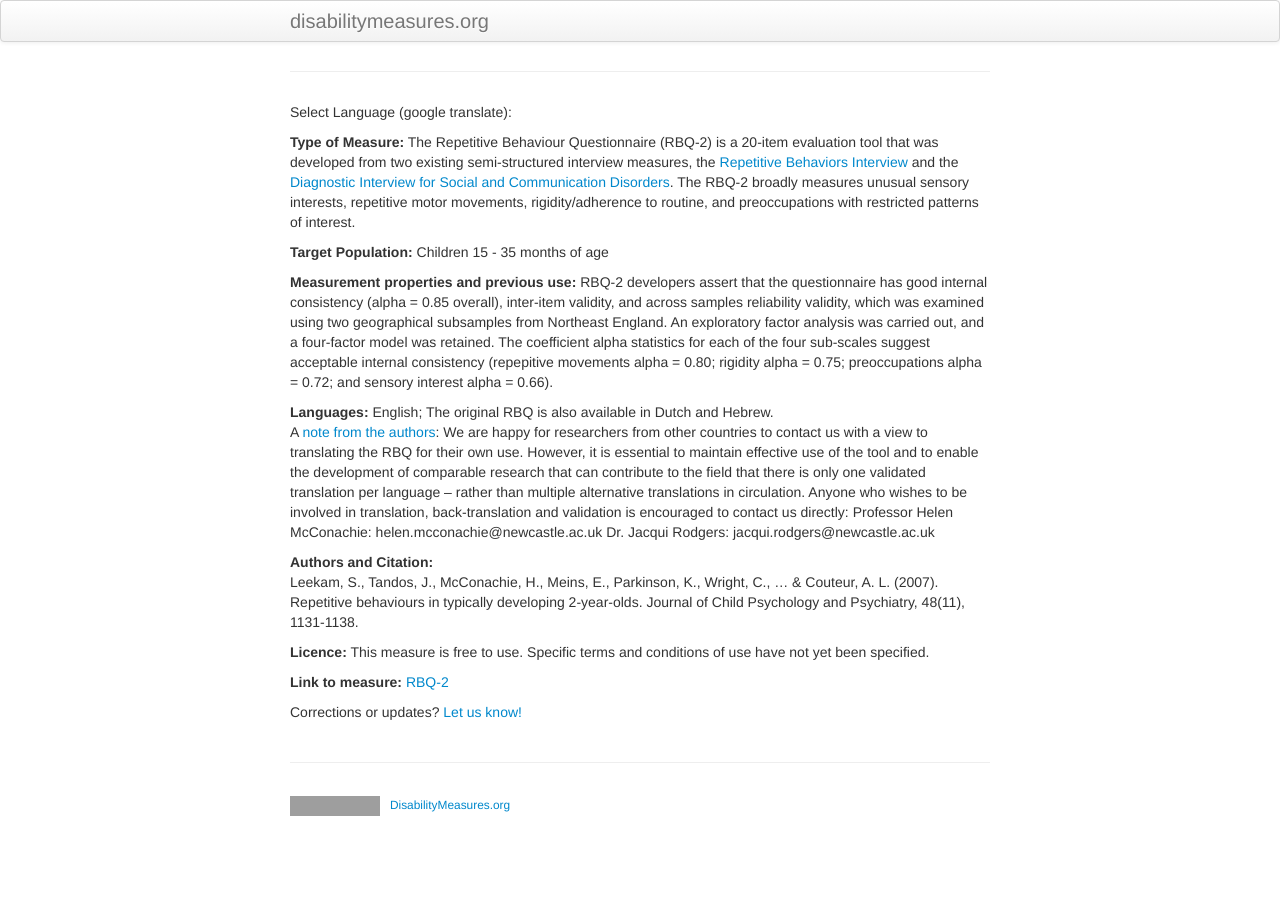
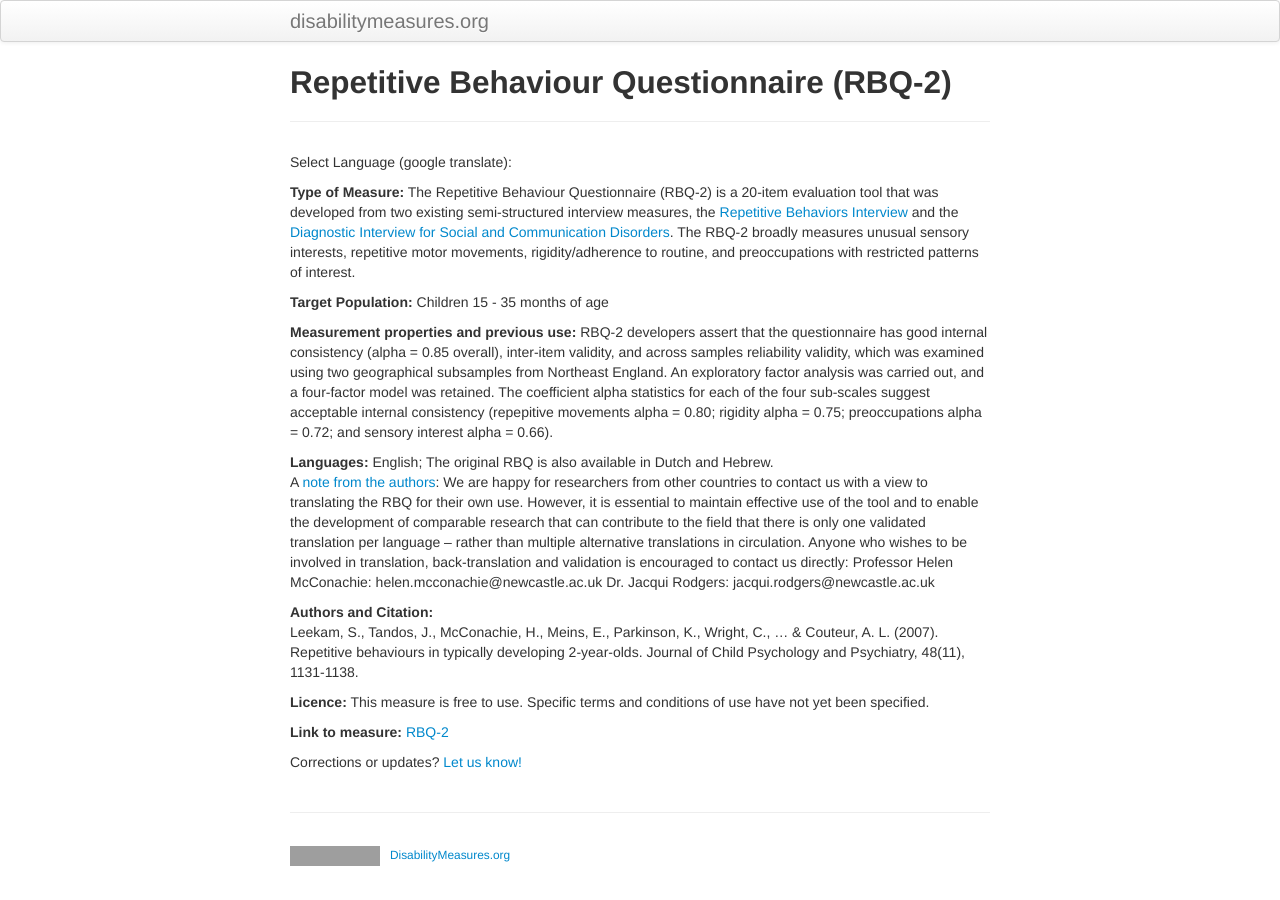
Before and after one commit to mjmaenner/disabilitymeasures, a Jekyll site: the page built from RBQ-2/index.md, in a window 1280 px wide. Built offline with Jekyll 4.4.1, drawn with Linux system fonts in a browser that asks for light colours; grey boxes are pictures that could not be loaded.

Commit message:
added title

```diff
--- a/RBQ-2/index.md
+++ b/RBQ-2/index.md
@@ -1,6 +1,6 @@
 ---
 layout: page
-title:
+title: Repetitive Behaviour Questionnaire (RBQ-2)
 description:
 tags: measures
 ---
```
